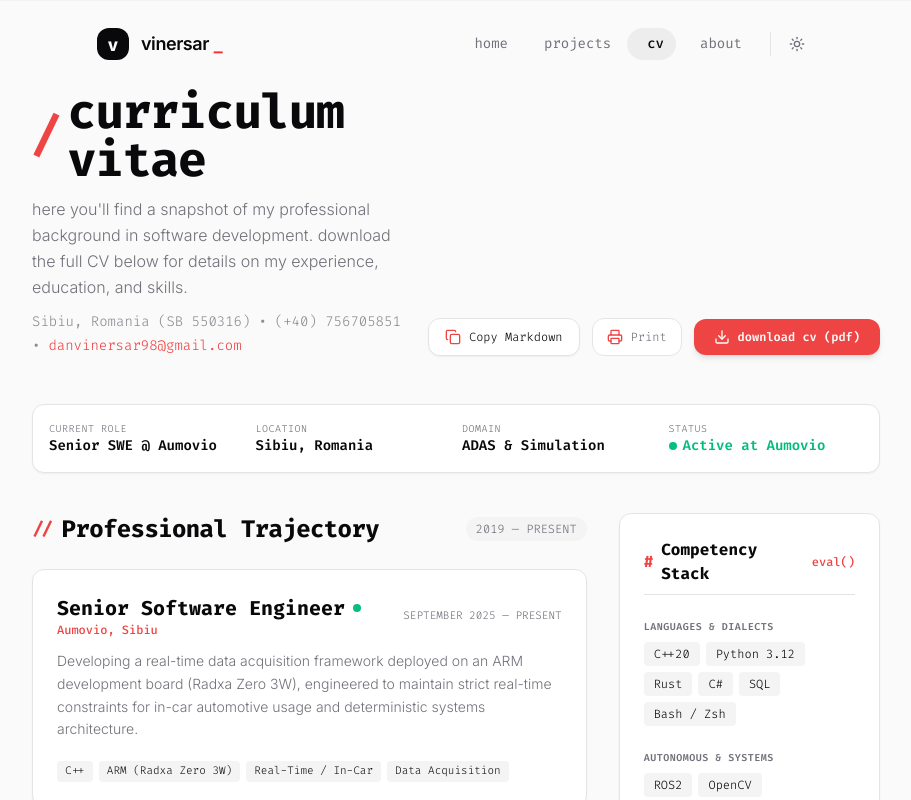
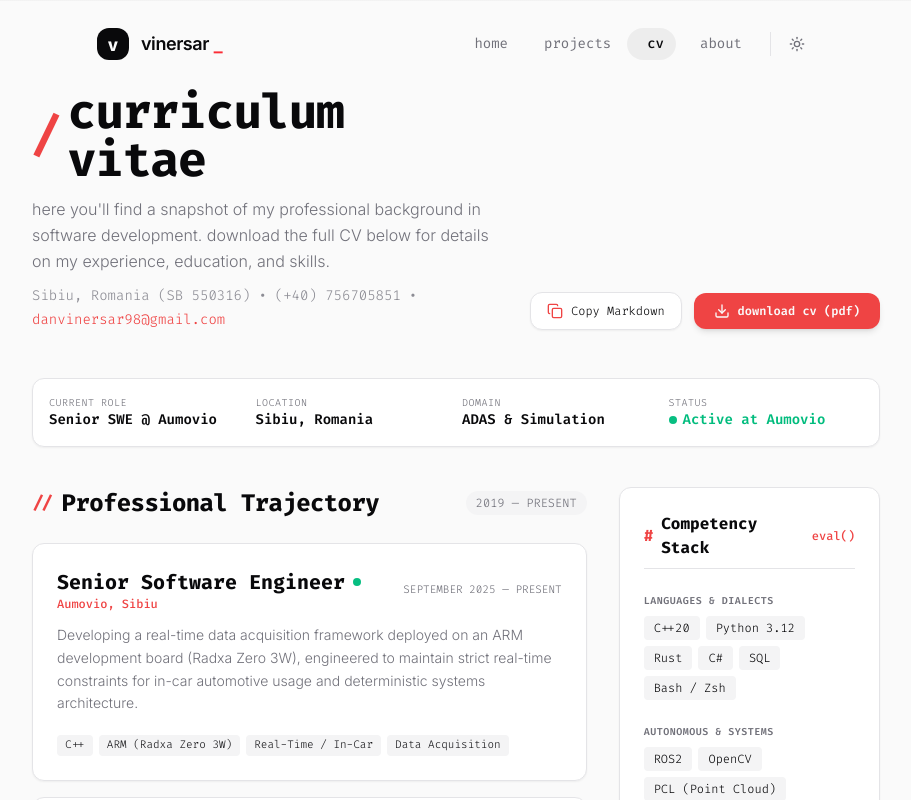
Before and after one commit to vinersar31/portfolio, a Next.js app: page /portfolio/cv in a window 1280 px wide. Shown: the top 800 px of the page, without its empty margins (184-1095 px from the left). Built offline with nearby package versions, Linux system fonts and the light colour scheme.

Commit message:
refactor: remove print button and unused imports from cv page

```diff
--- a/src/app/cv/page.tsx
+++ b/src/app/cv/page.tsx
@@ -12,9 +12,7 @@ import {
   Users,
   Wrench,
   GraduationCap,
-  Sparkles,
   BarChart3,
-  Printer,
 } from "lucide-react";
 
 export default function CV() {
@@ -36,12 +34,8 @@ export default function CV() {
     }
   }, []);
 
-  const handlePrint = useCallback(() => {
-    window.print();
-  }, []);
-
   return (
-    <section className="py-8 md:py-16 max-w-5xl mx-auto space-y-10 font-light animate-fade-in-up print:py-0 print:space-y-6">
+    <section className="py-8 md:py-16 max-w-5xl mx-auto space-y-10 font-light animate-fade-in-up">
       {/* Hero / Introduction Header */}
       <div className="flex flex-col md:flex-row md:items-end justify-between gap-6 pb-2">
         <div className="flex flex-col gap-3 max-w-2xl">
@@ -69,7 +63,7 @@ export default function CV() {
         </div>
 
         {/* Action Panel */}
-        <div className="flex flex-wrap items-center gap-3 shrink-0 print:hidden">
+        <div className="flex flex-wrap items-center gap-3 shrink-0">
           {/* Copy Markdown Button */}
           <button
             onClick={handleCopyMarkdown}
@@ -93,16 +87,6 @@ export default function CV() {
             </span>
           </button>
 
-          {/* Print / Save as PDF Button */}
-          <button
-            onClick={handlePrint}
-            className="hidden sm:inline-flex items-center gap-2 px-3.5 py-2.5 rounded-lg bg-card hover:bg-secondary border border-border text-muted-foreground hover:text-foreground font-mono text-xs transition-colors cursor-pointer"
-            title="Print or Save as PDF"
-          >
-            <Printer className="w-4 h-4 text-primary" />
-            <span>Print</span>
-          </button>
-
           {/* Download PDF Button */}
           <a
             href={cvPath}
@@ -117,7 +101,7 @@ export default function CV() {
       </div>
 
       {/* Quick-Strip Metrics Bar */}
-      <div className="grid grid-cols-2 sm:grid-cols-4 gap-3 p-4 rounded-xl bg-card border border-border shadow-xs print:border-neutral-300">
+      <div className="grid grid-cols-2 sm:grid-cols-4 gap-3 p-4 rounded-xl bg-card border border-border shadow-xs">
         <div className="flex flex-col">
           <span className="font-mono text-[10px] text-muted-foreground uppercase tracking-wider">
             CURRENT ROLE
```
